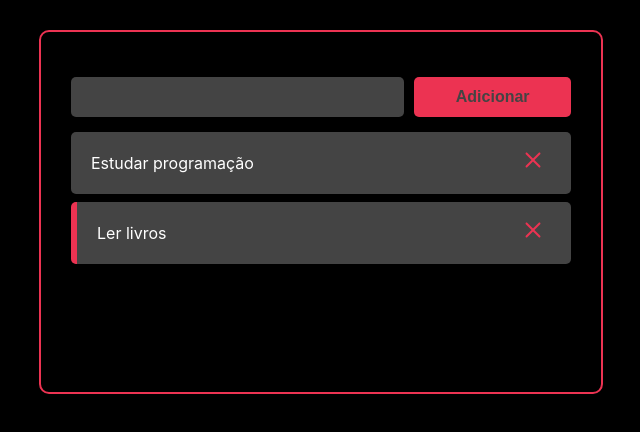
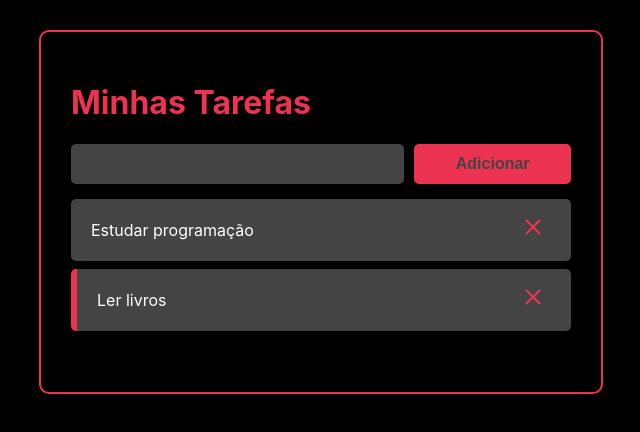
Before and after one commit to bdellacoletta/react-dicasparadevs, a React (Create React App) app: page / in a window 1280 px wide. Shown: the top 432 px of the page, without its empty margins (319-959 px from the left). Built offline with nearby package versions, Linux system fonts and the light colour scheme.

Commit message:
adicionado o Header

```diff
--- a/src/App.jsx
+++ b/src/App.jsx
@@ -1,8 +1,10 @@
 import React, { useState } from 'react';
 import {v4 as uuidv4} from 'uuid'
 
+import Header from './components/Header';
 import Tasks from './components/Tasks';
 import AddTask from './components/AddTask';
+
 import './App.css';
 
 
@@ -51,6 +53,7 @@
   return (
     <>
       <div className="container">
+          <Header />
           <AddTask handleTaskAddition={handleTaskAddition} />
           <Tasks tasks={tasks} handleTaskClick={handleTaskClick} handleTaskDeletion={handleTaskDeletion} />
       </div>
--- /dev/null
+++ b/src/components/Header.css
@@ -0,0 +1,3 @@
+.header-title {
+  color: rgb(236, 51, 82);
+}
--- /dev/null
+++ b/src/components/Header.jsx
@@ -0,0 +1,9 @@
+import React from 'react';
+
+import './Header.css'
+
+const Header = () => {
+  return <h1 className='header-title'>Minhas Tarefas</h1>;
+}
+
+export default Header;
```
